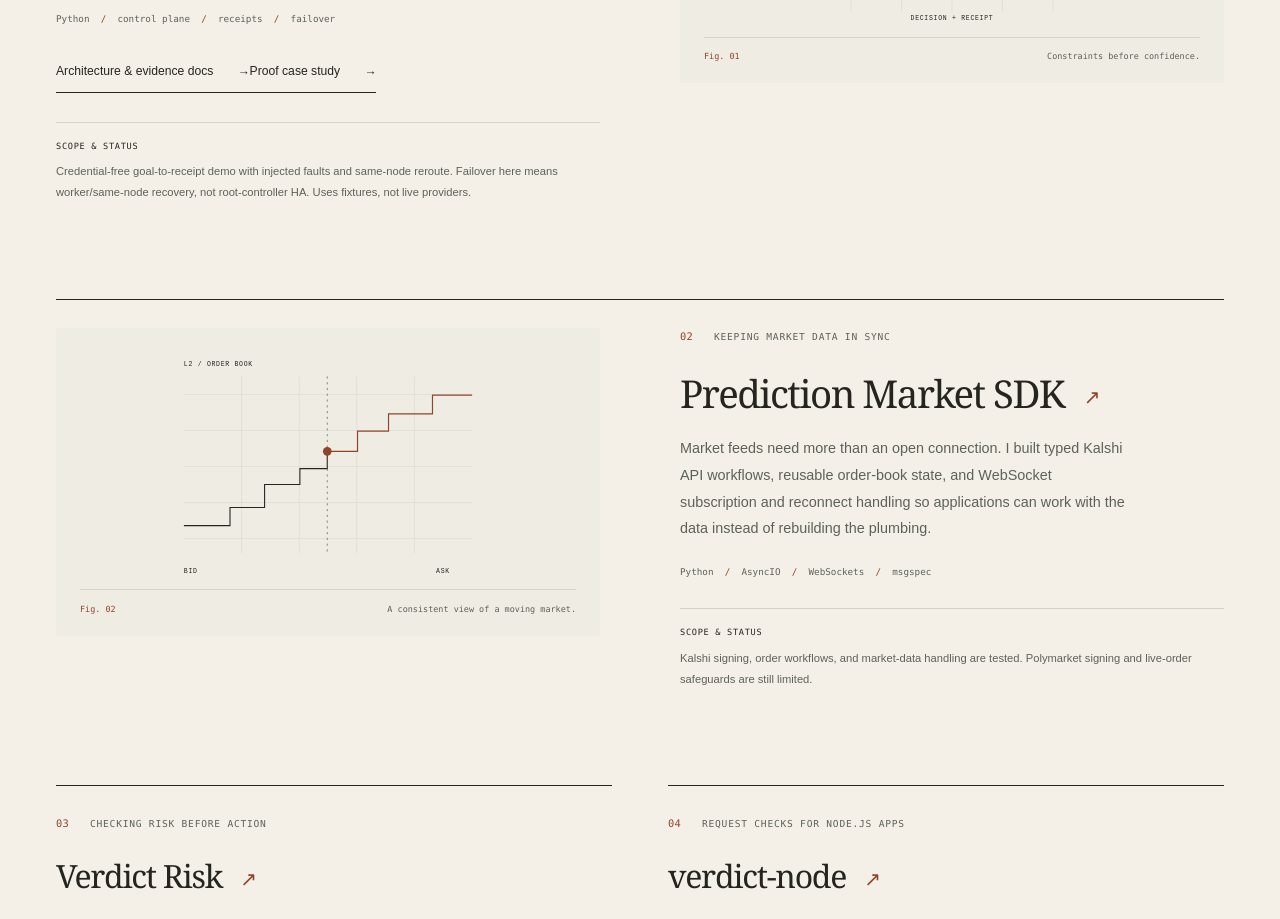
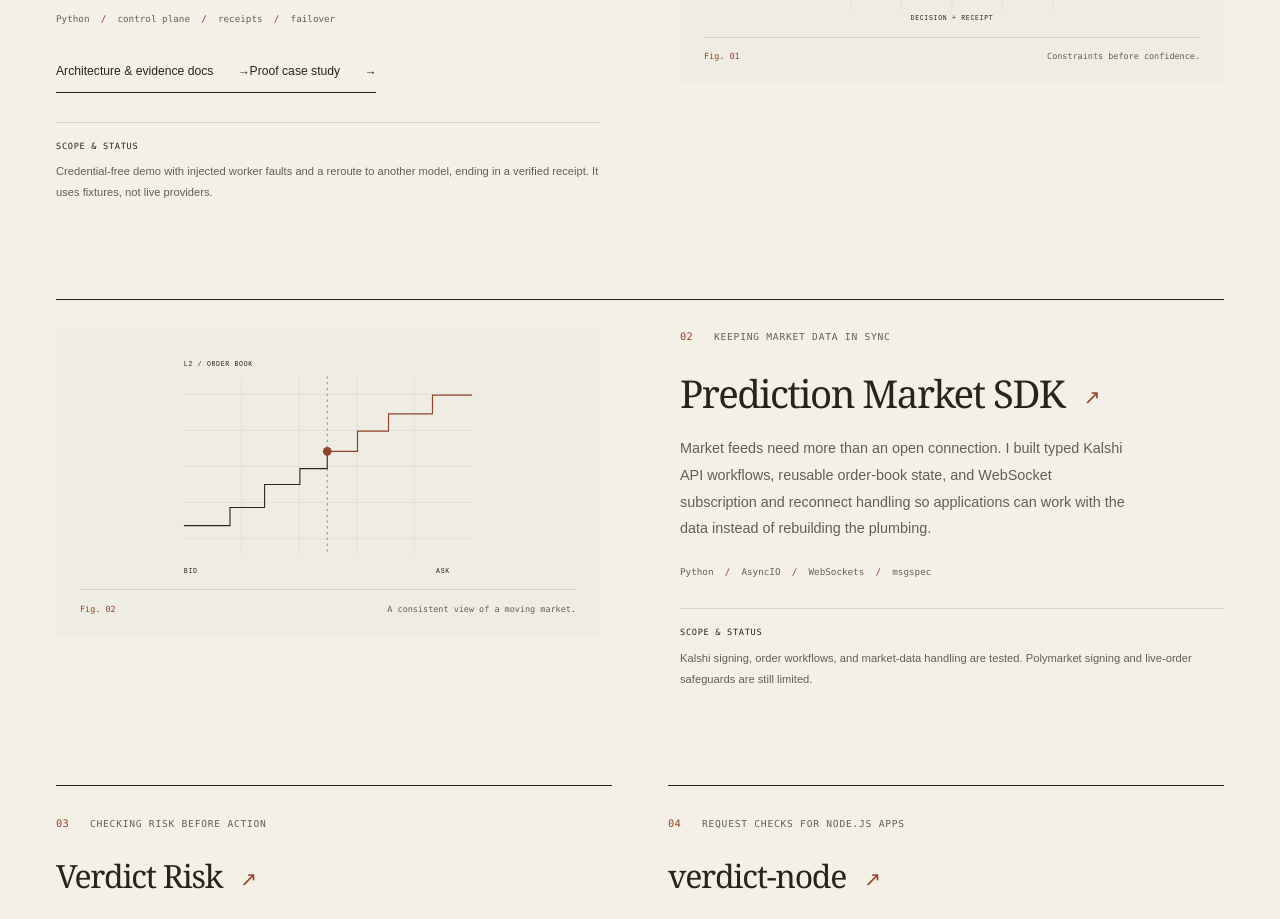
Before and after one commit to mrnicholasbcarter-code/nickcarter-dev, a Next.js app: page / in a window 1280 px wide. Shown: the part 2517-3436 px from the top of the page. Built offline with nearby package versions, Linux system fonts and the light colour scheme.

Commit message:
docs: keep the Verdict proof line to what the demo shows

```diff
--- a/content/site.ts
+++ b/content/site.ts
@@ -33,7 +33,7 @@
     blurb:
       "A goal goes in; a verified, independently reviewed, receipted change comes out. Verdict plans a DAG, admits models, runs parallel workers with same-node failover, verifies ownership and checks, runs an independent review, then writes a tamper-evident receipt.",
     proof:
-      "Credential-free goal-to-receipt demo with injected faults and same-node reroute. Failover here means worker/same-node recovery, not root-controller HA. Uses fixtures, not live providers.",
+      "Credential-free demo with injected worker faults and a reroute to another model, ending in a verified receipt. It uses fixtures, not live providers.",
     href: "https://github.com/mrnicholasbcarter-code/verdict-core",
     docsHref: "/docs/verdict",
     caseStudyHref:
```
